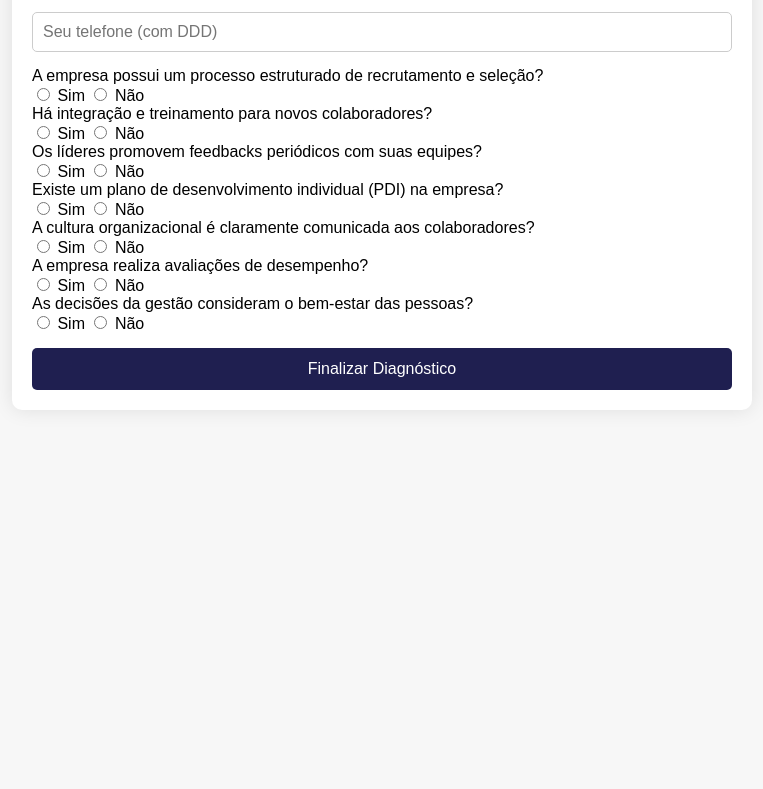
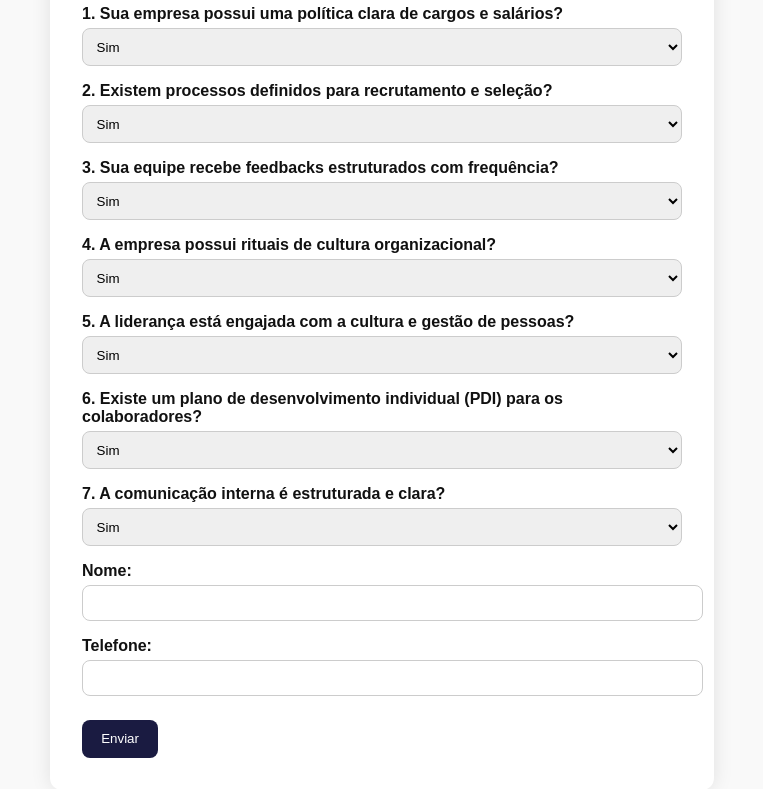
Before and after one commit to ci1908/diagnostico-cultura-gest-o-pessoas-silveira, a plain HTML site: page index.html in a window 1280 px wide. Shown: the part 248-1037 px from the top of the page, without its empty margins (258-1021 px from the left). Before the commit the page ends 800 px from the top, so only its background shows below. Drawn offline with Linux system fonts and the light colour scheme.

Commit message:
Add files via upload

```diff
--- a/index.html
+++ b/index.html
@@ -1,24 +1,36 @@
-
 <!DOCTYPE html>
 <html lang="pt-BR">
 <head>
-  <meta charset="UTF-8" />
-  <meta name="viewport" content="width=device-width, initial-scale=1.0"/>
-  <title>Diagnóstico de Cultura - Silveira Contabilidade</title>
-  <link rel="stylesheet" href="style.css" />
-  <script defer src="script.js"></script>
+    <meta charset="UTF-8">
+    <meta name="viewport" content="width=device-width, initial-scale=1.0">
+    <title>Diagnóstico de Cultura na Gestão de Pessoas</title>
+    <link rel="stylesheet" href="style.css">
 </head>
 <body>
-  <div class="container">
-    <img src="logo.png" alt="Logo Silveira" class="logo" />
-    <h1>Diagnóstico de Cultura na Gestão de Pessoas</h1>
-    <form id="diagnosticoForm">
-      <input type="text" name="nome" placeholder="Seu nome" required />
-      <input type="tel" name="telefone" placeholder="Seu telefone (com DDD)" required />
-      <div id="perguntas"></div>
-      <button type="submit">Finalizar Diagnóstico</button>
-    </form>
-    <div id="resultado" class="hidden"></div>
-  </div>
+    <div class="container">
+        <img src="logo.png" alt="Logo Silveira Contabilidade" class="logo">
+        <h1>Diagnóstico de Cultura na Gestão de Pessoas</h1>
+        <form id="diagnosticoForm">
+            <label>1. Sua empresa possui uma política clara de cargos e salários?</label>
+            <select name="q1"><option value="sim">Sim</option><option value="nao">Não</option></select>
+            <label>2. Existem processos definidos para recrutamento e seleção?</label>
+            <select name="q2"><option value="sim">Sim</option><option value="nao">Não</option></select>
+            <label>3. Sua equipe recebe feedbacks estruturados com frequência?</label>
+            <select name="q3"><option value="sim">Sim</option><option value="nao">Não</option></select>
+            <label>4. A empresa possui rituais de cultura organizacional?</label>
+            <select name="q4"><option value="sim">Sim</option><option value="nao">Não</option></select>
+            <label>5. A liderança está engajada com a cultura e gestão de pessoas?</label>
+            <select name="q5"><option value="sim">Sim</option><option value="nao">Não</option></select>
+            <label>6. Existe um plano de desenvolvimento individual (PDI) para os colaboradores?</label>
+            <select name="q6"><option value="sim">Sim</option><option value="nao">Não</option></select>
+            <label>7. A comunicação interna é estruturada e clara?</label>
+            <select name="q7"><option value="sim">Sim</option><option value="nao">Não</option></select>
+            <label>Nome:</label><input type="text" name="nome" required>
+            <label>Telefone:</label><input type="tel" name="telefone" required>
+            <button type="submit">Enviar</button>
+        </form>
+        <div id="resultado" style="display:none;"></div>
+    </div>
+    <script src="script.js"></script>
 </body>
 </html>
--- a/script.js
+++ b/script.js
@@ -1,57 +1,29 @@
 
-const perguntas = [
-  "A empresa possui um processo estruturado de recrutamento e seleção?",
-  "Há integração e treinamento para novos colaboradores?",
-  "Os líderes promovem feedbacks periódicos com suas equipes?",
-  "Existe um plano de desenvolvimento individual (PDI) na empresa?",
-  "A cultura organizacional é claramente comunicada aos colaboradores?",
-  "A empresa realiza avaliações de desempenho?",
-  "As decisões da gestão consideram o bem-estar das pessoas?"
-];
+document.getElementById("diagnosticoForm").addEventListener("submit", function(e) {
+    e.preventDefault();
+    const form = e.target;
+    const respostas = [...form.querySelectorAll("select")].map(s => s.value);
+    const totalSim = respostas.filter(r => r === "sim").length;
+    let resultadoTexto = "";
 
-const form = document.getElementById("diagnosticoForm");
-const perguntasDiv = document.getElementById("perguntas");
-const resultadoDiv = document.getElementById("resultado");
+    if (totalSim >= 6) {
+        resultadoTexto = "<h2>Parabéns! Cultura de Gestão com <strong>Alta Maturidade</strong></h2><p>Sua empresa tem uma base sólida de cultura e práticas de pessoas — continue fortalecendo!</p>";
+    } else if (totalSim >= 3) {
+        resultadoTexto = "<h2>Cultura de Gestão com <strong>Média Maturidade</strong></h2><p>Você está no caminho, mas existem pontos que podem estar impedindo um crescimento sustentável.</p>";
+    } else {
+        resultadoTexto = "<h2>Cultura de Gestão com <strong>Baixa Maturidade</strong></h2><p>É hora de estruturar sua cultura e gestão de pessoas para garantir o sucesso da empresa.</p>";
+    }
 
-window.onload = () => {
-  perguntas.forEach((pergunta, i) => {
-    const wrapper = document.createElement("div");
-    wrapper.innerHTML = `
-      <label>${pergunta}</label><br/>
-      <label><input type="radio" name="pergunta${i}" value="Sim" required /> Sim</label>
-      <label><input type="radio" name="pergunta${i}" value="Não" required /> Não</label>
+    document.getElementById("resultado").style.display = "block";
+    document.getElementById("resultado").innerHTML = `
+        ${resultadoTexto}
+        <p style='margin-top: 1rem;'><a href='https://api.whatsapp.com/send?phone=5519998162919' target='_blank' style='text-decoration:none;color:white;background:#25D366;padding:10px 15px;border-radius:6px;'>Fale com um especialista no WhatsApp</a></p>
     `;
-    perguntasDiv.appendChild(wrapper);
-  });
-};
 
-form.onsubmit = async (e) => {
-  e.preventDefault();
-  const formData = new FormData(form);
-  const respostas = perguntas.map((_, i) => formData.get(`pergunta${i}`));
-  const simCount = respostas.filter(r => r === "Sim").length;
-  let classificacao = "";
-  let mensagem = "";
-
-  if (simCount >= 6) {
-    classificacao = "Alta Maturidade";
-    mensagem = "Sua empresa tem uma base sólida de cultura e práticas de pessoas — continue fortalecendo!";
-  } else if (simCount >= 3) {
-    classificacao = "Média Maturidade";
-    mensagem = "Você está no caminho, mas existem pontos que podem estar impedindo um crescimento sustentável.";
-  } else {
-    classificacao = "Baixa Maturidade";
-    mensagem = "Sua empresa ainda tem pontos de atenção importantes relacionados à cultura e pessoas.";
-  }
-
-  resultadoDiv.classList.remove("hidden");
-  resultadoDiv.innerHTML = `
-    <p><strong>Parabéns!</strong> Cultura de Gestão com <strong>${classificacao}</strong><br>${mensagem}</p>
-    <p><a href="https://api.whatsapp.com/send?phone=5519998162919" target="_blank">Fale com um especialista no WhatsApp</a></p>
-  `;
-
-  await fetch("https://script.google.com/macros/s/AKfycby7ajM5xkmuwzWIHfpk1MPEtNPIPyOzNM9WUxLxDnwRz1r_DQy7IddcPNap8O3iNoVn/exec", {
-    method: "POST",
-    body: formData
-  });
-};
+    // Enviar para Google Sheets
+    fetch("https://script.google.com/macros/s/AKfycby7ajM5xkmuwzWIHfpk1MPEtNPIPyOzNM9WUxLxDnwRz1r_DQy7IddcPNap8O3iNoVn/exec", {
+        method: "POST",
+        body: new FormData(form)
+    });
+    form.reset();
+});
--- a/style.css
+++ b/style.css
@@ -1,65 +1,51 @@
 
 body {
+    background: #f9f9f9;
     font-family: Arial, sans-serif;
-  background-color: #f7f7f7;
     margin: 0;
     padding: 0;
+    color: #111;
 }
-
 .container {
-  max-width: 700px;
-  margin: 40px auto;
-  padding: 20px;
-  background-color: white;
-  border-radius: 10px;
-  box-shadow: 0 0 20px rgba(0, 0, 0, 0.1);
+    max-width: 600px;
+    margin: 2rem auto;
+    padding: 2rem;
+    background: #fff;
+    border-radius: 12px;
+    box-shadow: 0 0 20px rgba(0,0,0,0.1);
 }
-
 .logo {
+    max-width: 280px;
     display: block;
-  max-width: 250px;
-  margin: 0 auto 20px;
+    margin: 0 auto 1rem;
 }
-
-h1 {
-  text-align: center;
-  color: #1f1f50;
+form label {
+    display: block;
+    margin-top: 1rem;
+    font-weight: bold;
 }
-
-form {
-  display: flex;
-  flex-direction: column;
-  gap: 15px;
+select, input {
+    width: 100%;
+    padding: 0.6rem;
+    border-radius: 8px;
+    border: 1px solid #ccc;
+    margin-top: 0.3rem;
 }
-
-input[type="text"],
-input[type="tel"] {
-  padding: 10px;
-  font-size: 16px;
-  border: 1px solid #ccc;
-  border-radius: 5px;
-}
-
 button {
-  padding: 12px;
-  font-size: 16px;
-  background-color: #1f1f50;
+    margin-top: 1.5rem;
+    padding: 0.7rem 1.2rem;
+    background-color: #1A1B41;
     color: white;
     border: none;
-  border-radius: 5px;
+    border-radius: 8px;
     cursor: pointer;
 }
-
 button:hover {
-  background-color: #15153a;
+    background-color: #292B61;
 }
-
 #resultado {
-  margin-top: 30px;
-  font-size: 18px;
-  line-height: 1.6;
+    margin-top: 2rem;
+    padding: 1.5rem;
+    background: #e0e6f0;
+    border-radius: 10px;
 }
-
-.hidden {
-  display: none;
-}
```
Lines whose indentation alone changed are shown as unchanged.
